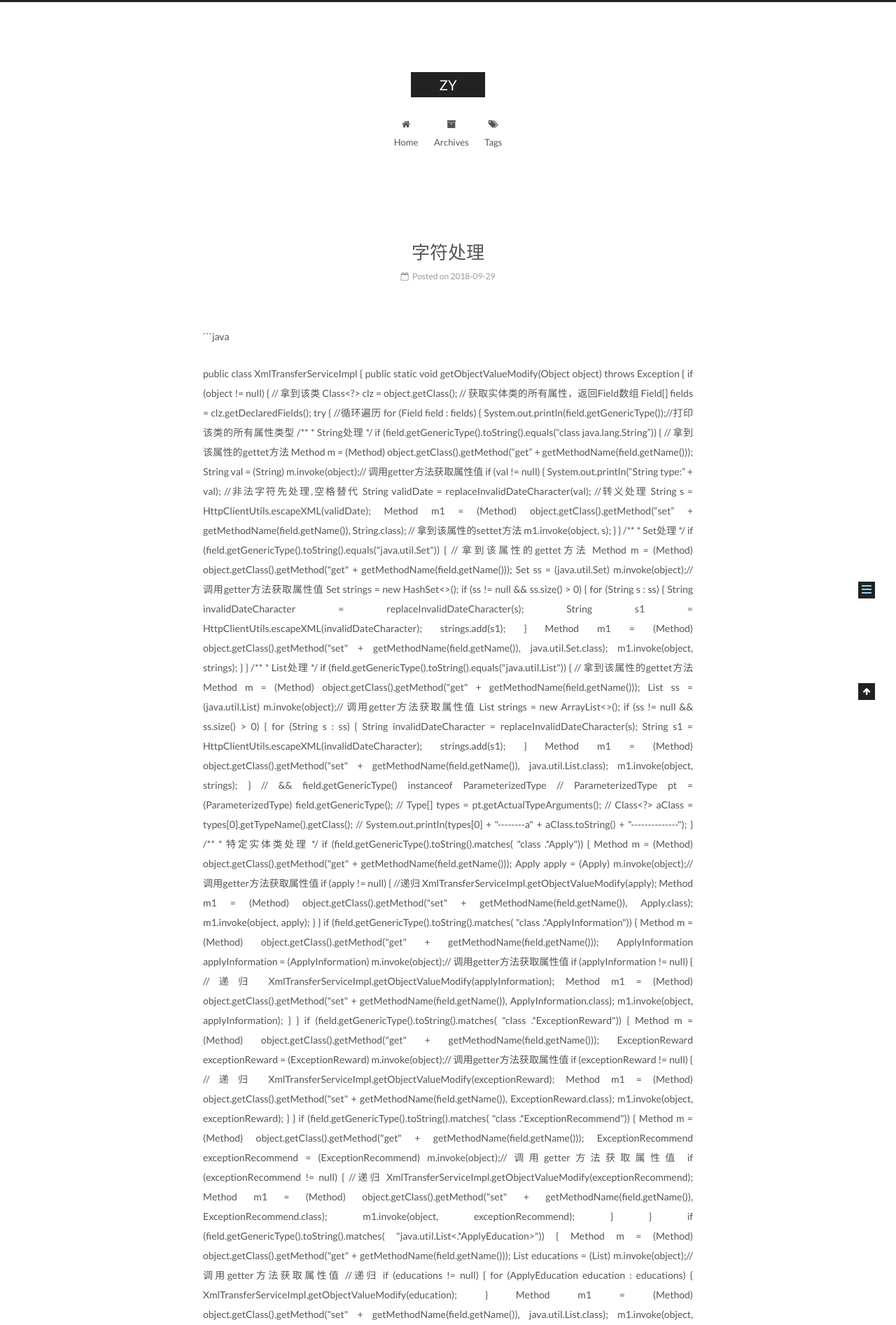
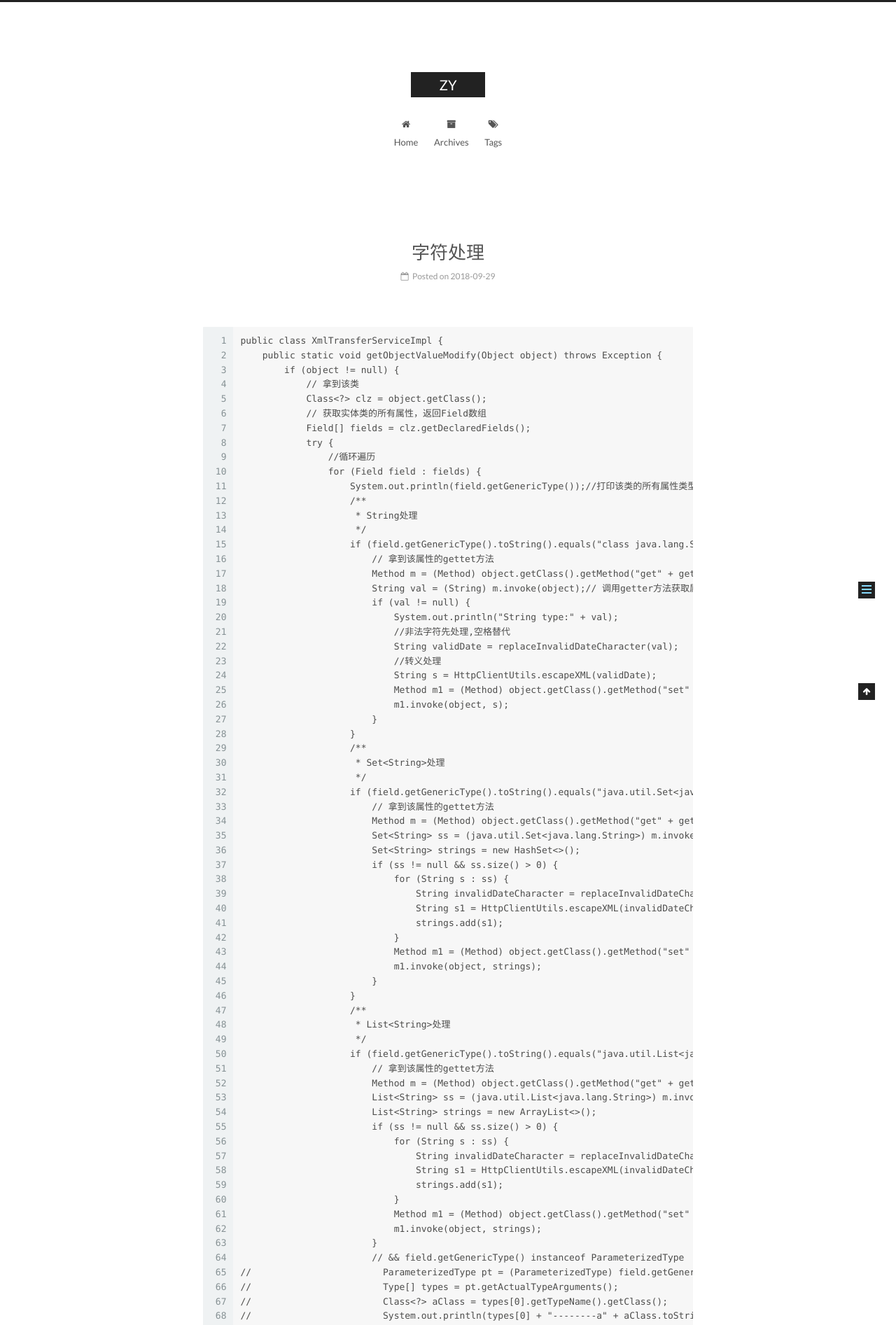
Before and after one commit to ZYypl/ZYypl.github.io, a Jekyll site: the page built from _posts/2018-09-29-字符处理.md, in a window 1280 px wide. Shown: the top 1893 px of the page at 70% size. Built offline with Jekyll 4.4.1, drawn with Linux system fonts in a browser that asks for light colours; some of the changed text lies outside the part shown.

Commit message:
Update 2018-09-29-字符处理.md

````diff
--- a/_posts/2018-09-29-字符处理.md
+++ b/_posts/2018-09-29-字符处理.md
@@ -1,7 +1,6 @@
 
 
-```java
-
+```
 public class XmlTransferServiceImpl {
     public static void getObjectValueModify(Object object) throws Exception {
         if (object != null) {
@@ -393,4 +392,4 @@ public class XmlTransferServiceImpl {
         return null;
     }
 }
-```java
+```
````
